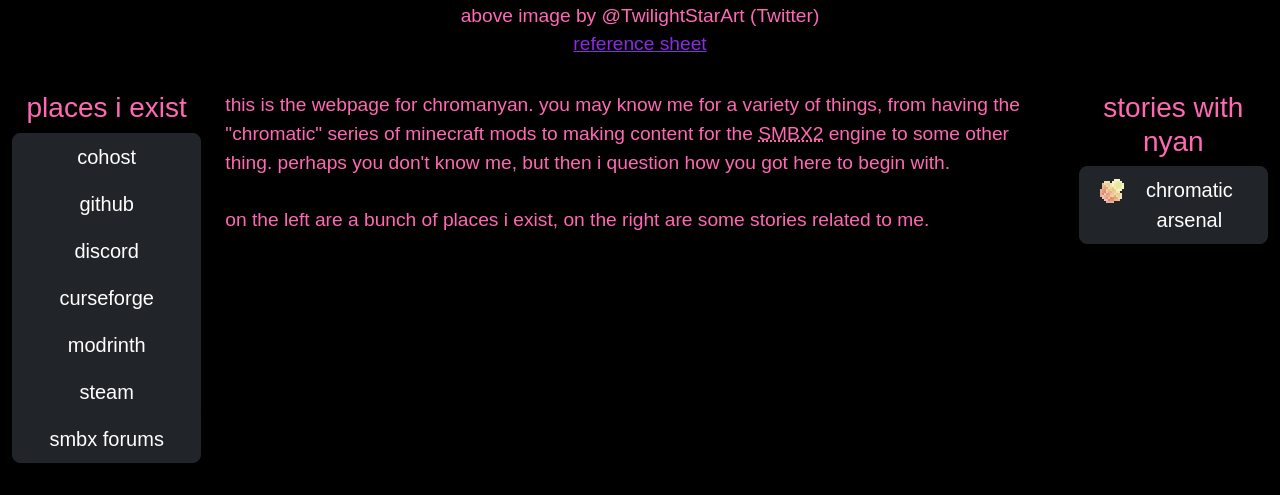
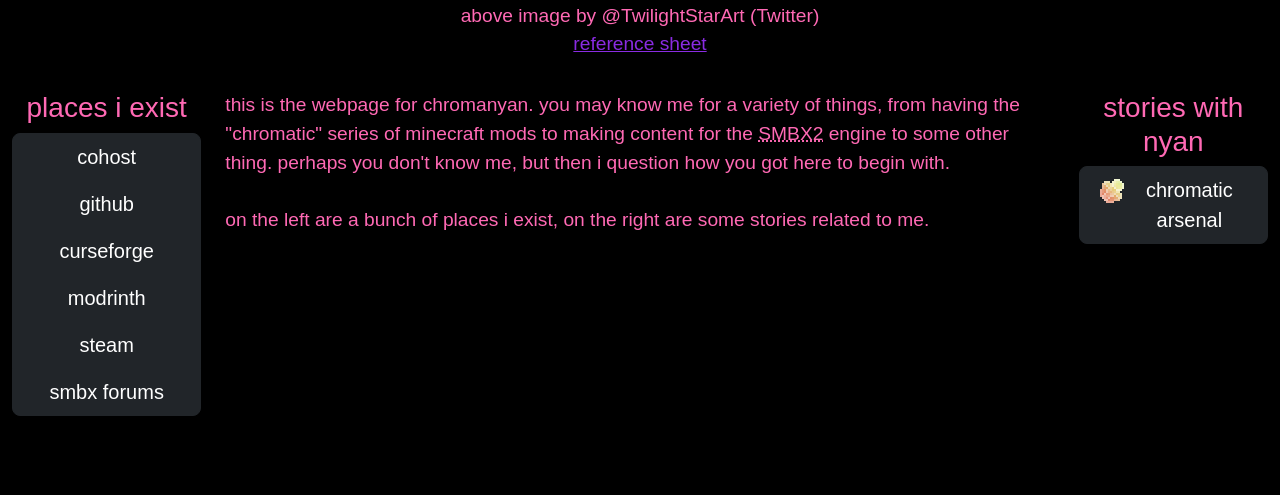
Before and after one commit to NyanMC/nyanmc.github.io, a plain HTML site: page index.html in a window 1280 px wide. Shown: the part 436-931 px from the top of the page. After the commit the page ends 884 px from the top, so only its background shows below. Drawn offline with nearby package versions, Linux system fonts and the light colour scheme.

Commit message:
remove nonfunctional links

```diff
--- a/index.html
+++ b/index.html
@@ -48,7 +48,6 @@
                             <div class="btn-group-vertical">
                                 <a href="https://cohost.org/chromanyan" class="btn btn-dark btn-lg">cohost</a>
                                 <a href="https://github.com/NyanMC" class="btn btn-dark btn-lg">github</a>
-                                <a href="https://discord.gg/QNMBre9HAg" class="btn btn-dark btn-lg">discord</a>
                                 <a href="https://www.curseforge.com/members/chromanyan/projects" class="btn btn-dark btn-lg">curseforge</a>
                                 <a href="https://modrinth.com/user/ChromaNyan" class="btn btn-dark btn-lg">modrinth</a>
                                 <a href="https://steamcommunity.com/id/nyanmc" class="btn btn-dark btn-lg">steam</a>
```
